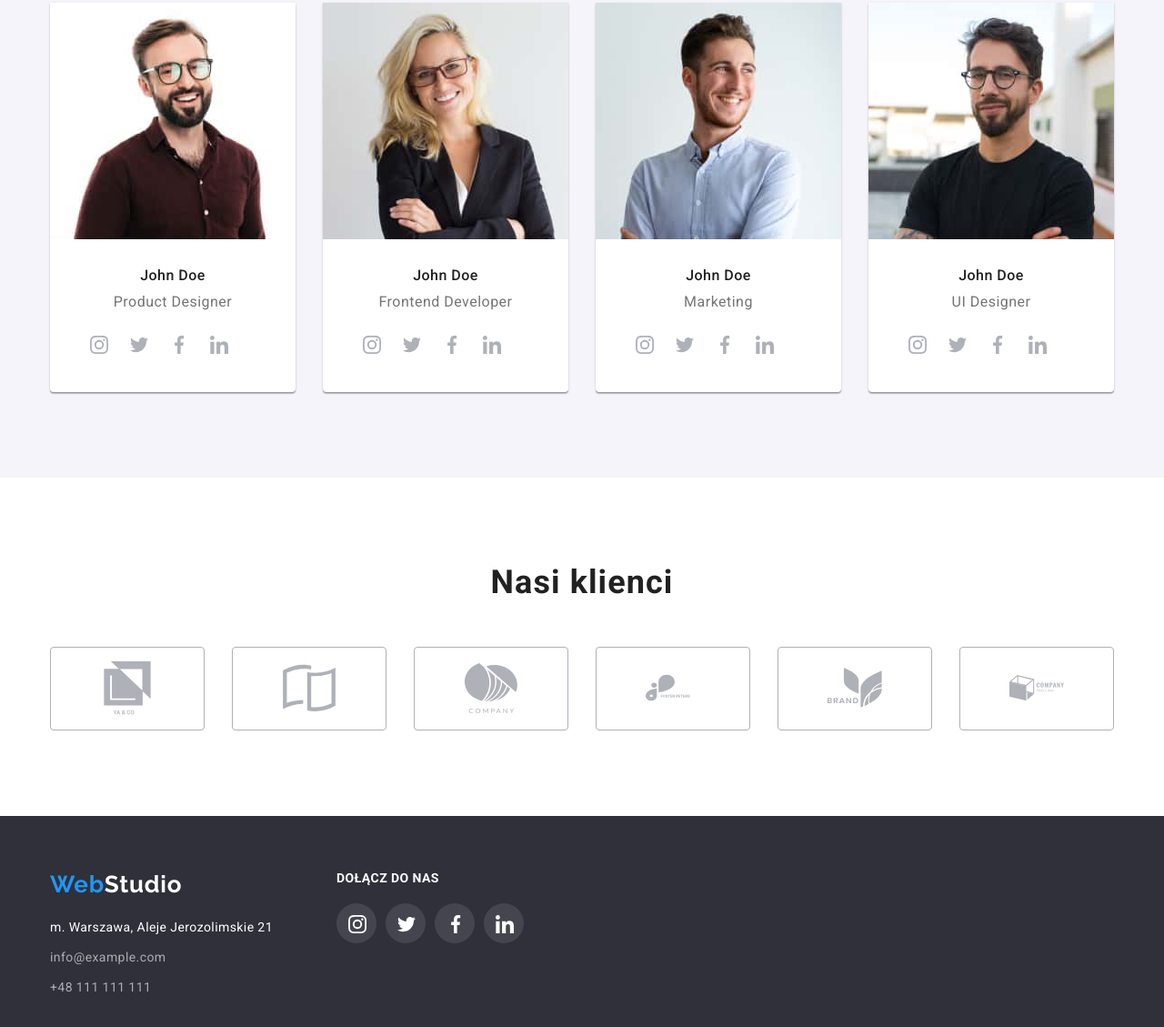
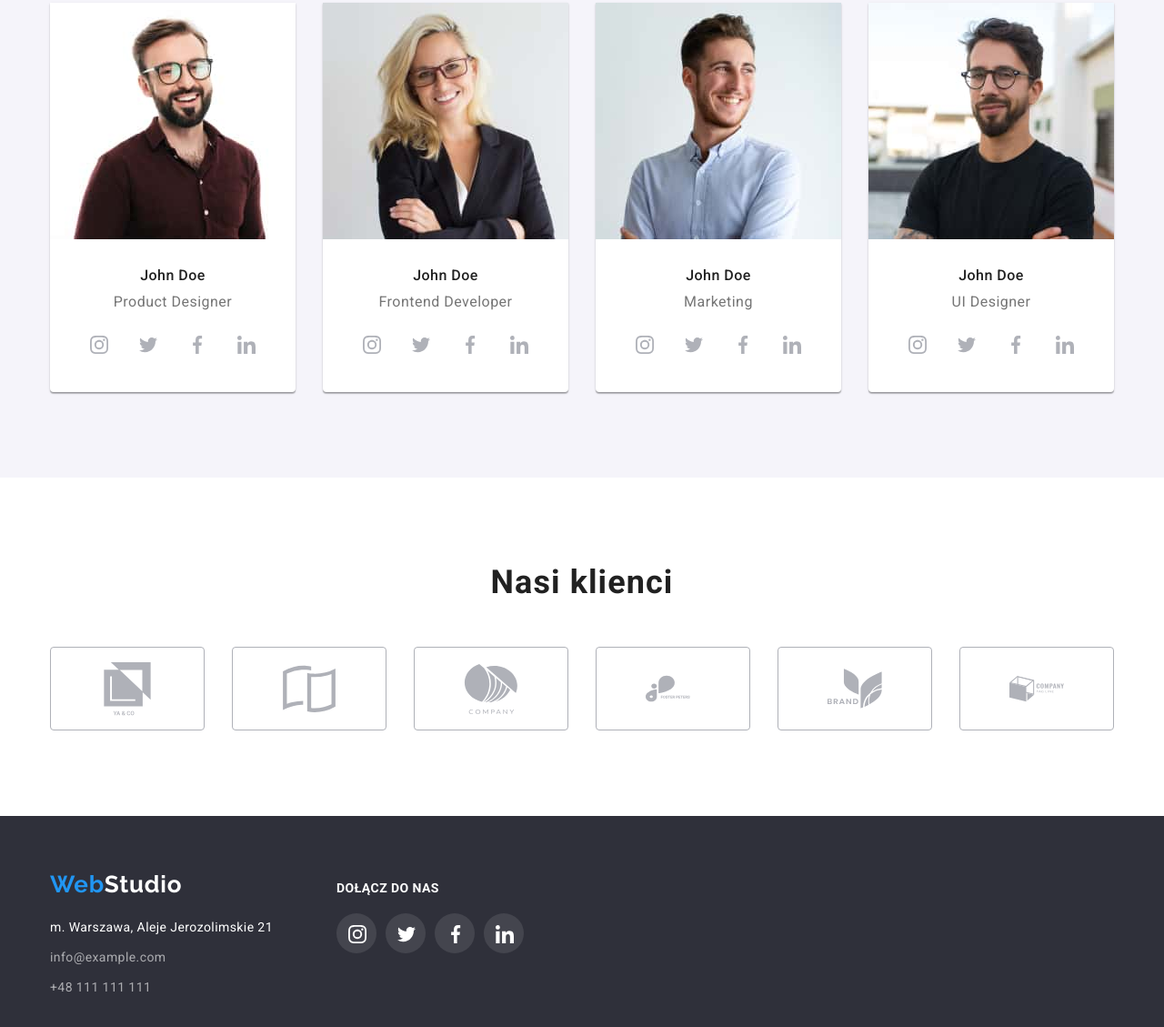
Before and after one commit to Marta7799/goit-markup-hw-04, a plain HTML site: page index.html in a window 1280 px wide. Shown: the part 1781-2910 px from the top of the page at 91% size. Drawn offline with nearby package versions, Linux system fonts and the light colour scheme; files whose address does not match are found by name.

Commit message:
added almost all

```diff
--- a/css/styles.css
+++ b/css/styles.css
@@ -301,9 +301,9 @@ border-radius: 0px 0px 4px 4px;
   margin-bottom: 16px;
 }
 .team-icons {
-  width: 206px;
   display: flex;
-  margin:0 auto;
+  justify-content: center;
+  gap: 10px;
 }
 .team-link {
   width: 44px;
@@ -311,7 +311,6 @@ border-radius: 0px 0px 4px 4px;
   display: flex;
   align-items: center;
   justify-content: center;
-  margin: auto;
   color: #afb1b8;
   border-radius: 50%;
 }
@@ -323,12 +322,6 @@ border-radius: 0px 0px 4px 4px;
   color: #ffffff;
   background-color: #2196f3;
 }
-.clients {
-  width: 100%;
-  margin: 0 auto;
-  align-items: center;
-  display: flex;
-}
 .clients-title {
   font-weight: 700;
   font-size: 36px;
@@ -339,26 +332,24 @@ border-radius: 0px 0px 4px 4px;
 }
 .clients-icon {
   display: flex;
-  width: 1170px;
   gap: 30px;
 }
 .clients-logo {
 fill:currentColor;
 }
-.clients-icon-item {
+.clients-link {
   width: 170px;
   height: 92px;
   display: flex;
   justify-content: center;
   align-items: center;
   color: var(--icon-color);
-border: 1px solid currentColor;
+  border: 1px solid currentColor;
   border-radius: 4px;
-
 }
-.clients-icon-item:hover
-.clients-icon-item:focus {
-  fill: var(--acent-color);
+.clients-link:hover
+.clients-link:focus {
+  color: var(--acent-color);
   border: var(--acent-color)
 }
 
@@ -438,7 +429,7 @@ address-tel:focus {
   display: flex;
   gap: 10px;
 }
-.footer-icons-item {
+.footer-link {
   width: 44px;
   height: 44px;
   cursor: pointer;
@@ -450,13 +441,14 @@ address-tel:focus {
   background-color: rgba(255, 255, 255, 0.1);
   border-radius: 50%;
 }
-.footer-icons-item:focus,
-.footer-icons-item:hover {
+.footer-link:focus,
+.footer-link:hover {
   fill: #ffffff;
   background-color: #2196f3;
 }
 .footer-wrap {
   display: flex;
+  align-items: baseline;
 }
 /* portfolio */
 .portfolio-list {
@@ -464,11 +456,6 @@ address-tel:focus {
   justify-content: center;
   gap: 8px;
   margin-bottom: 50px;
-}
-.portfolio-item:focus,
-.porftfolio-item:hover {
-  box-shadow: 0px 3px 1px rgba(0, 0, 0, 0.1), 0px 1px 2px rgba(0, 0, 0, 0.08), 0px 2px 2px rgba(0, 0, 0, 0.12);
-border-radius: 4px;
 }
 .portfolio-button {
   font-family: inherit;
@@ -487,6 +474,7 @@ border-radius: 4px;
 .portfolio-button:focus {
   background-color: var(--acent-color);
   color: var(--secondary-text-color);
+    box-shadow: 0px 3px 1px rgba(0, 0, 0, 0.1), 0px 1px 2px rgba(0, 0, 0, 0.08), 0px 2px 2px rgba(0, 0, 0, 0.12);
 }
 .portfolio-img-list {
   display: flex;
@@ -496,7 +484,7 @@ border-radius: 4px;
 .portfolio-img-item {
   width: 370px;
 }
-.portfolio-img-item:hover {
+.portfolio-link:hover {
   box-shadow: 0px 1px 1px rgba(0, 0, 0, 0.12), 0px 4px 4px rgba(0, 0, 0, 0.06), 1px 4px 6px rgba(0, 0, 0, 0.16);
 }
 .portfolio-link {
--- a/index.html
+++ b/index.html
@@ -338,46 +338,46 @@
           </ul>
         </div>
       </section>
-      <section class="clients section">
+      <section class="section">
         <div class="container">
           <h2 class="clients-title">Nasi klienci</h2>
           <ul class="clients-icon">
-            <li class="clients-icon-item">
+            <li>
               <a class="clients-link" href="">
               <svg class="clients-logo" width="106" height="60.04">
                 <use href="images/icons.svg#icon-clients-1"></use>
               </svg>
               </a>
             </li>
-            <li class="clients-icon-item">
+            <li>
               <a class="clients-link" href="">
               <svg class="clients-logo" width="106" height="60.04">
                 <use href="images/icons.svg#icon-clients-2"></use>
               </svg>
               </a>
             </li>
-            <li class="clients-icon-item">
+            <li>
               <a class="clients-link" href="">
               <svg class="clients-logo" width="106" height="60.04">
                 <use href="images/icons.svg#icon-clients-3"></use>
               </svg>
               </a>
             </li>
-            <li class="clients-icon-item">
+            <li>
               <a class="clients-link" href="">
               <svg class="clients-logo" width="106" height="60.04">
                 <use href="images/icons.svg#icon-clients-4"></use>
               </svg>
               </a>
             </li>
-            <li class="clients-icon-item">
+            <li>
               <a class="clients-link" href="">
               <svg class="clients-logo" width="106" height="60.04">
                 <use href="images/icons.svg#icon-clients-5"></use>
               </svg>
               </a>
             </li>
-            <li class="clients-icon-item">
+            <li>
               <a class="clients-link" href="">
               <svg class="clients-logo" width="106" height="60.04">
                 <use href="images/icons.svg#icon-clients-6"></use>
@@ -417,24 +417,32 @@
           <p class="join-us">Dołącz do nas</p>
           <ul class="footer-icons-list">
             <li class="footer-icons-item">
+              <a class="footer-link" href="">
               <svg width="20" height="20">
                 <use href="images/icons.svg#icon-instagram"></use>
               </svg>
+              </a>
             </li>
             <li class="footer-icons-item">
-              <svg width="20" height="20">
+              <a class="footer-link" href="">
+              <svg class="footer-icons" width="20" height="20">
                 <use href="images/icons.svg#icon-twitter"></use>
               </svg>
+              </a>
             </li>
             <li class="footer-icons-item">
-              <svg width="20" height="20">
+              <a class="footer-link" href="">
+              <svg class="footer-icons" width="20" height="20">
                 <use href="images/icons.svg#icon-facebook"></use>
               </svg>
+              </a>
             </li>
             <li class="footer-icons-item">
-              <svg width="20" height="20">
+              <a class="footer-link" href="">
+              <svg class="footer-icons" width="20" height="20">
                 <use href="images/icons.svg#icon-linkedin"></use>
               </svg>
+              </a>
             </li>
           </ul>
         </div>
```
